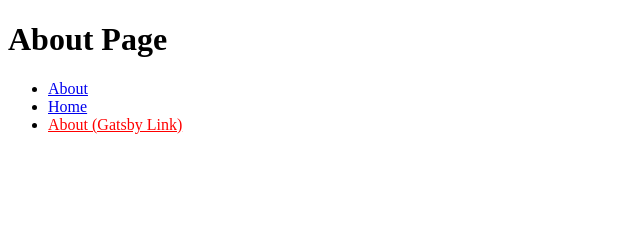
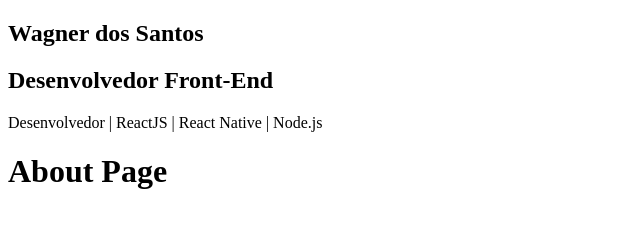
Before and after one commit to wslmacieira/gatsby-personal-blog, a Gatsby site: page /about in a window 1280 px wide. Shown: the whole page, without its empty margins (0-640 px from the left). Built offline with nearby package versions, Linux system fonts and the light colour scheme; Gatsby itself is replaced by a stand-in of ours.

Commit message:
Compartilhando component entre páginas

```diff
--- /dev/null
+++ b/src/components/Profile/index.js
@@ -0,0 +1,13 @@
+import React from 'react';
+
+// import { Container } from './styles';
+
+const Profile = () => (
+  <div className="profile-wrapper">
+    <h1>Wagner dos Santos</h1>
+    <h2>Desenvolvedor Front-End</h2>
+    <p>Desenvolvedor | ReactJS | React Native | Node.js</p>
+  </div>
+);
+
+export default Profile;
--- a/src/components/layout.js
+++ b/src/components/layout.js
@@ -1,10 +1,16 @@
 import React from "react"
 import PropTypes from "prop-types"
+import Profile from './Profile';
 
 const Layout = ({ children }) => {
 
   return (
+    <>
+    <aside>
+      <Profile/>
+    </aside>
     <main>{children}</main>
+    </>
   )
 }
 
--- a/src/pages/about.js
+++ b/src/pages/about.js
@@ -1,21 +1,14 @@
 import React from 'react';
 import { Link } from 'gatsby';
 
-// import { Container } from './styles';
+import Layout from '../components/layout';
+import SEO from '../components/seo';
 
 const AboutPage = () => (
-  <>
+  <Layout>
+    <SEO title="About" />
     <h1>About Page</h1>
-    <ul>
-      <li><a href="/about">About</a></li>
-      <li>
-        <Link to="/" activeStyle={{ color: 'red' }}>Home</Link>
-      </li>
-      <li>
-        <Link to="/about" activeStyle={{ color: 'red' }}>About (Gatsby Link)</Link>
-      </li>
-    </ul>
-  </>
+  </Layout>
 );
 
 export default AboutPage;
```
Also changed, not shown: src/pages/index.js (+0 -10 lines).
